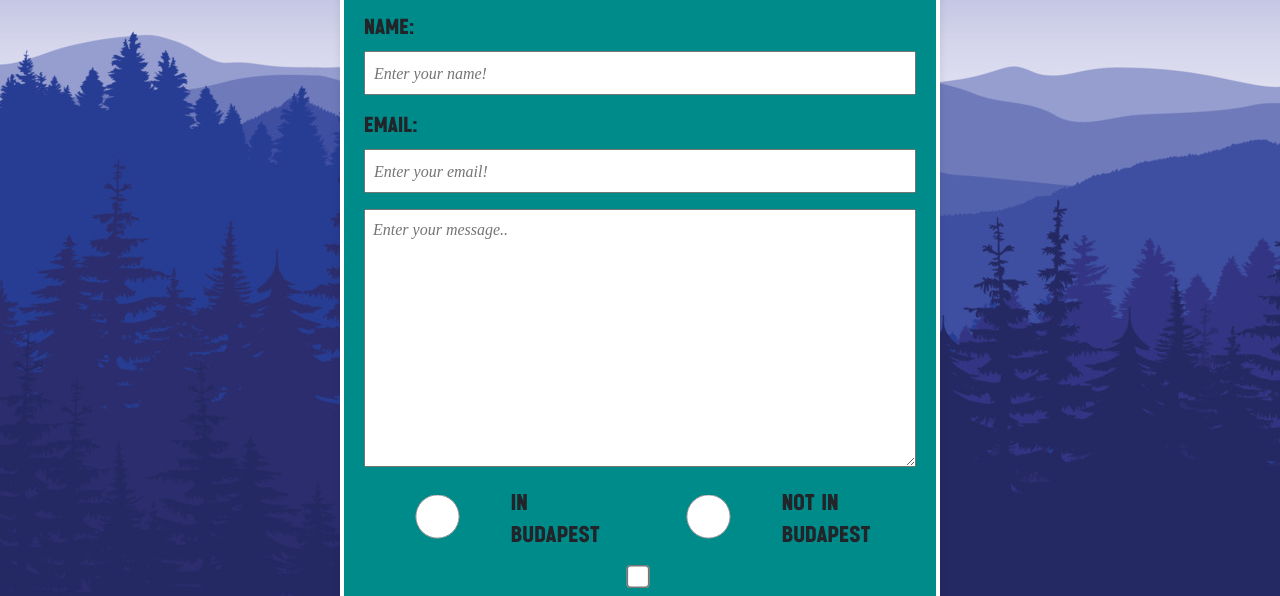
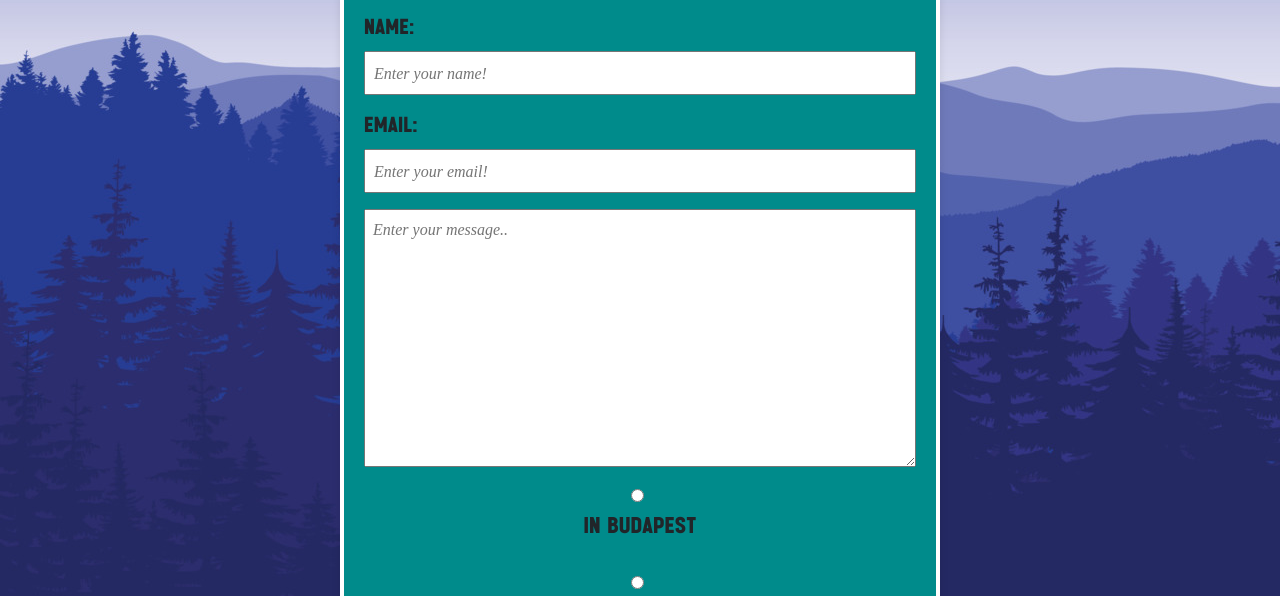
Before and after one commit to munirdeveloper/munirdeveloper.github.io, a plain HTML site: page contact.html in a window 1280 px wide. Shown: the part 181-777 px from the top of the page. Drawn offline with nearby package versions, Linux system fonts and the light colour scheme.

Commit message:
added contact page script

```diff
--- a/contact.css
+++ b/contact.css
@@ -95,12 +95,14 @@ textarea {
 
 .radio-group {
   display: flex;
-  gap: 40px;
+  flex-direction: column;
+  align-items: center;
 }
 
 .radio-group input[type="radio"] {
   margin-right: 5px;
-  transform: scale(0.8);
+  transform: scale(1);
+  margin-bottom: 10px;
 }
 
 .buttons {
@@ -119,6 +121,8 @@ textarea {
   margin-right: 9px;
 }
 
+/* Existing styles... */
+
 .options {
   display: flex;
   flex-direction: column;
@@ -127,12 +131,36 @@ textarea {
 
 .options label {
   font-size: 21px;
+  display: flex;
+  align-items: center;
 }
 
 .options input[type="checkbox"] {
-  transform: scale(1.8);
+  appearance: none;
+  -webkit-appearance: none;
+  -moz-appearance: none;
+  width: 18px;
+  height: 18px;
+  border: 2px solid #fff;
+  border-radius: 4px;
+  outline: none;
   margin-right: 5px;
-  margin-top: 10px;
+  cursor: pointer;
+  transition: background-color 0.3s, border-color 0.3s;
+}
+
+.options input[type="checkbox"]:checked {
+  background-color: red;
+  border: 2px solid black;
+}
+
+.options input[type="checkbox"]:not(:checked) {
+  background-color: white;
+  border-color: white;
+}
+
+.options input[type="checkbox"] {
+  margin-top: 0;
 }
 
 .container {
--- a/contact.html
+++ b/contact.html
@@ -12,6 +12,8 @@
 
   <script src="https://ajax.googleapis.com/ajax/libs/jquery/3.5.1/jquery.min.js"></script>
   <script src="https://cdn.jsdelivr.net/npm/bootstrap@5.3.2/dist/js/bootstrap.min.js"></script>
+  <script src="contact_script.js"></script>
+
 </head>
 
 <body>
@@ -61,7 +63,7 @@
           <input type="radio" id="inBudapest" name="bp" value="yes">
           <label for="inBudapest">In Budapest</label><br>
           <input type="radio" id="notInBudapest" name="bp" value="no">
-          <label for="notInBudapest">Not in Budapest</label>
+          <label for="notInBudapest">Not in Budapest</label><br>
         </div>
 
         <input type="checkbox" id="shareEmail" name="inBudapest">
@@ -69,10 +71,8 @@
       </div>
 
       <div class="buttons">
-        <label for="resetButton">Reset Input</label>
+
         <input type="reset" id="resetButton" value="Reset">
-
-        <label for="submitButton">Submit Input</label>
         <input type="submit" id="submitButton" value="Submit">
       </div>
     </form>
--- /dev/null
+++ b/contact_script.js
@@ -0,0 +1,15 @@
+// script.js
+
+document.addEventListener('DOMContentLoaded', function () {
+    var form = document.querySelector('form');
+
+    form.addEventListener('submit', function (event) {
+      var checkbox = document.getElementById('shareEmail');
+
+      if (!checkbox.checked) {
+        event.preventDefault();
+
+        alert('Please tick the "I am comfortable sharing my email" checkbox before submitting.');
+      }
+    });
+  });
```
Also changed, not shown: skills.css (+18 -0 lines).
